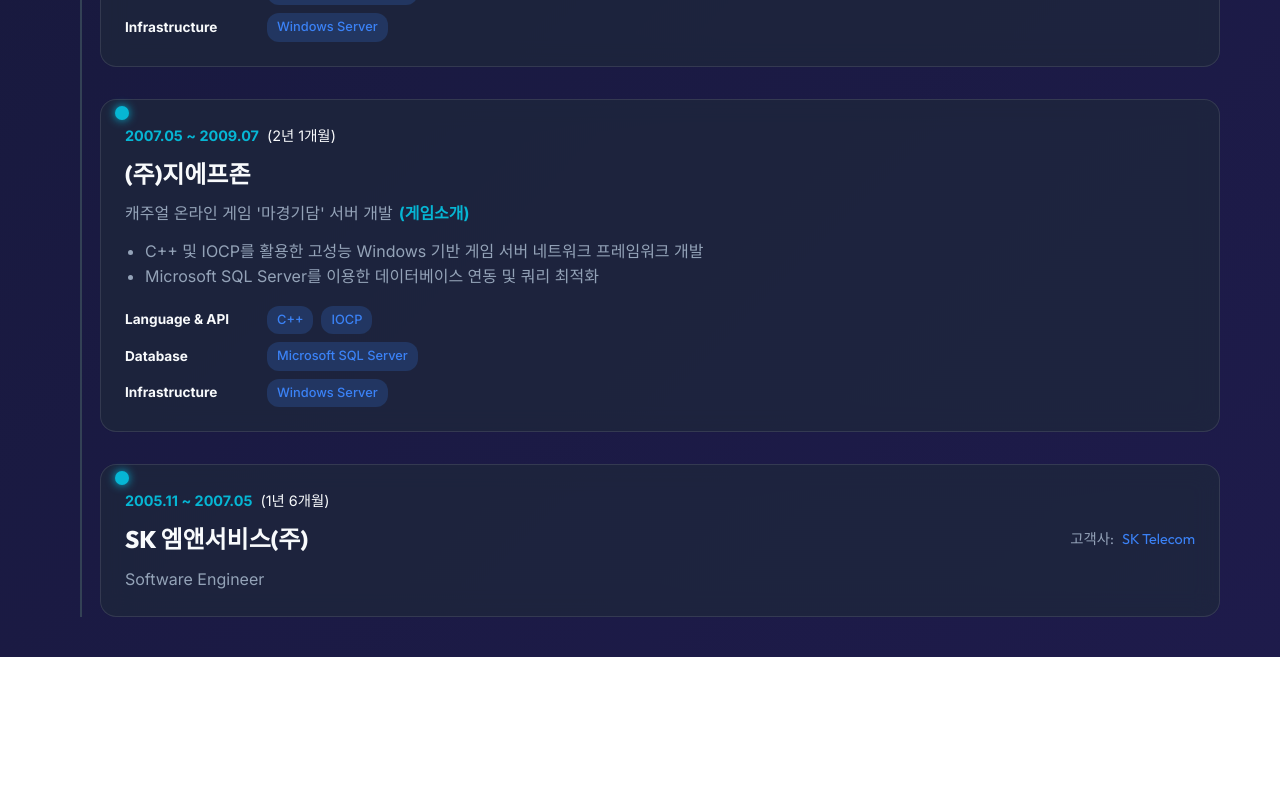
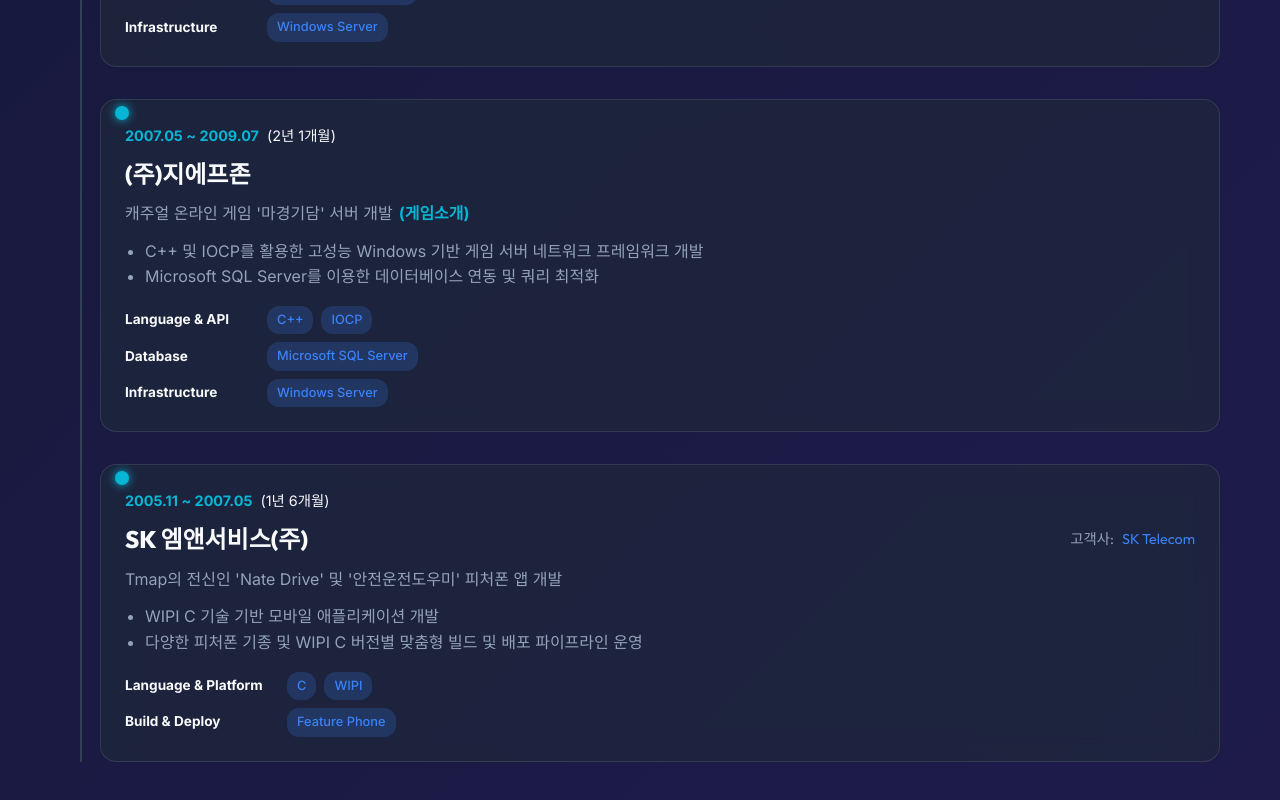
Before and after one commit to alcomist/alcomist.github.io, a React (Vite) app: page /history in a window 1280 px wide. Shown: the part 3361-4161 px from the top of the page. Before the commit the page ends 4018 px from the top, so only its background shows below. Built offline with nearby package versions, Linux system fonts and the light colour scheme.

Commit message:
feat: implement internationalized professional history page with language context provider

```diff
--- a/src/LanguageContext.jsx
+++ b/src/LanguageContext.jsx
@@ -101,7 +101,10 @@ const translations = {
       wonder_b3: "출시 후 iOS 앱스토어 및 Android 구글 플레이스토어 전체 앱 순위 1위 달성",
       gfzone_desc: "캐주얼 온라인 게임 '마경기담' 서버 개발",
       gfzone_b1: "C++ 및 IOCP를 활용한 고성능 Windows 기반 게임 서버 네트워크 프레임워크 개발",
-      gfzone_b2: "Microsoft SQL Server를 이용한 데이터베이스 연동 및 쿼리 최적화"
+      gfzone_b2: "Microsoft SQL Server를 이용한 데이터베이스 연동 및 쿼리 최적화",
+      skmns_desc: "Tmap의 전신인 'Nate Drive' 및 '안전운전도우미' 피처폰 앱 개발",
+      skmns_b1: "WIPI C 기술 기반 모바일 애플리케이션 개발",
+      skmns_b2: "다양한 피처폰 기종 및 WIPI C 버전별 맞춤형 빌드 및 배포 파이프라인 운영"
     }
   },
   en: {
@@ -181,7 +184,10 @@ const translations = {
       wonder_b3: "Achieved #1 overall ranking on both iOS App Store and Android Google Play Store after launch.",
       gfzone_desc: "Developed the server for the casual online game 'Magyeong Gidam'",
       gfzone_b1: "Developed a high-performance Windows-based game server network framework using C++ and IOCP.",
-      gfzone_b2: "Integrated and optimized database queries using Microsoft SQL Server."
+      gfzone_b2: "Integrated and optimized database queries using Microsoft SQL Server.",
+      skmns_desc: "Developed feature phone apps 'Nate Drive' (predecessor to Tmap) and 'Safe Driving Assistant'",
+      skmns_b1: "Developed mobile applications based on WIPI C technology.",
+      skmns_b2: "Managed customized builds and deployment pipelines for various feature phone models and WIPI C versions."
     }
   }
 };
--- a/src/pages/History.jsx
+++ b/src/pages/History.jsx
@@ -559,7 +559,56 @@ const History = () => {
       clients: [
         { name: 'SK Telecom', url: 'https://www.sktelecom.com/' }
       ],
-      description: 'Software Engineer'
+      description: (
+        <>
+          <div style={{ marginBottom: '8px' }}>
+            {t('skmns_desc', 'history')}
+          </div>
+          <ul style={{ paddingLeft: '20px', margin: '12px 0' }}>
+            <li>{t('skmns_b1', 'history')}</li>
+            <li>{t('skmns_b2', 'history')}</li>
+          </ul>
+          <div style={{ marginTop: '16px', display: 'flex', flexDirection: 'column', gap: '8px' }}>
+            {Object.entries({
+              'Language & Platform': [
+                { name: 'C', url: 'https://en.wikipedia.org/wiki/C_(programming_language)' },
+                { name: 'WIPI', url: 'https://ko.wikipedia.org/wiki/%EC%9C%84%ED%94%BC' }
+              ],
+              'Build & Deploy': [
+                { name: 'Feature Phone', url: 'https://en.wikipedia.org/wiki/Feature_phone' }
+              ]
+            }).map(([category, items]) => (
+              <div key={category} style={{ display: 'flex', alignItems: 'center', gap: '12px', flexWrap: 'wrap' }}>
+                <span style={{ fontSize: '0.85rem', fontWeight: 'bold', color: 'var(--text-main)', width: '150px' }}>{category}</span>
+                <div style={{ display: 'flex', gap: '8px', flexWrap: 'wrap' }}>
+                  {items.map(tech => (
+                    <a
+                      key={tech.name}
+                      href={tech.url}
+                      target="_blank"
+                      rel="noopener noreferrer"
+                      style={{
+                        fontSize: '0.8rem',
+                        padding: '4px 10px',
+                        background: 'rgba(59, 130, 246, 0.2)',
+                        color: 'var(--primary-color)',
+                        borderRadius: '12px',
+                        fontWeight: '500',
+                        textDecoration: 'none',
+                        transition: 'background 0.2s ease'
+                      }}
+                      onMouseOver={(e) => e.target.style.background = 'rgba(59, 130, 246, 0.3)'}
+                      onMouseOut={(e) => e.target.style.background = 'rgba(59, 130, 246, 0.2)'}
+                    >
+                      {tech.name}
+                    </a>
+                  ))}
+                </div>
+              </div>
+            ))}
+          </div>
+        </>
+      )
     }
   ];
 
```
